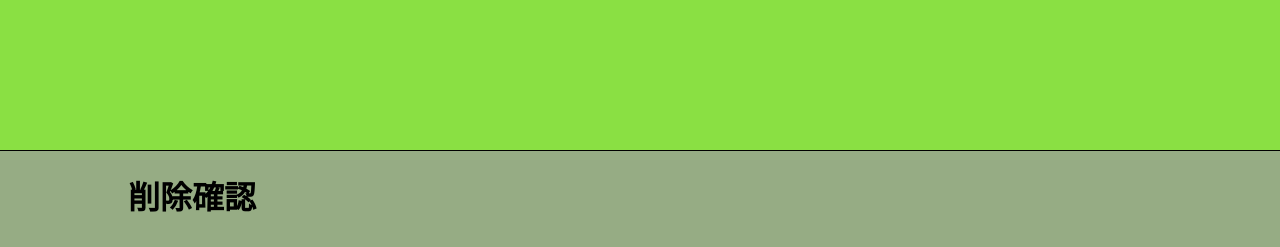
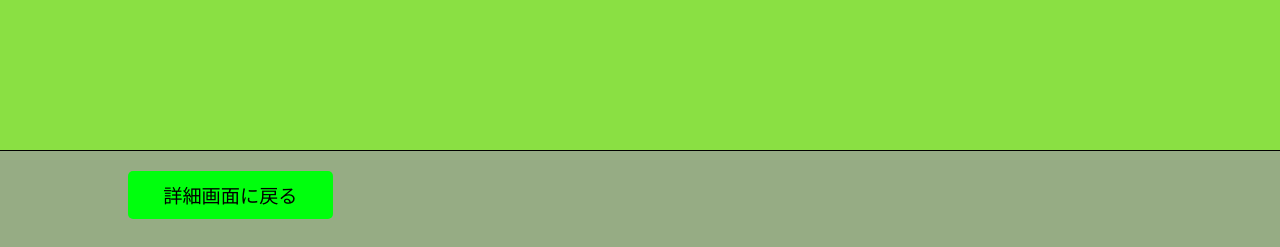
Before and after one commit to saenishide/my-site, a Django app: page /my_area/confirm/delete/2/ in a window 1280 px wide. Shown: the top 247 px of the page. Run offline with Django 5.2, Linux system fonts and the light colour scheme; data comes from the database, SQL or seed files in the repository.

Commit message:
スタイルの調整と戻るボタンの追加・修正

```diff
--- a/mysite/my_area/static/css/confirm.css
+++ b/mysite/my_area/static/css/confirm.css
@@ -32,10 +32,11 @@
 #return-btn {
     margin-left: auto;
     margin-right: auto;
-    width: 100%;
-    height: 2em;
+    margin-top:20px;
+    width: 20%;
+    height: 2.5em;
     font-size: 1.2em;
-    border: 0px solid #ccc;
+    border: 0px solid #000000;
     border-radius: 5px;
     background-color: #00ff0d;
     color: #000;
--- a/mysite/my_area/static/css/edit.css
+++ b/mysite/my_area/static/css/edit.css
@@ -88,7 +88,7 @@
     display: inline-block;
     margin-left: auto;
     margin-right: auto;
-    width: 40%;
+    width: 100%;
     height: 3em;
     font-size: 1.2em;
     border: 0px solid #ccc;
@@ -104,9 +104,10 @@
     border: 1px solid #000;
     border-radius: 5px;
     padding: 10px 20px;
-    width: 40%;
+    width: 20%;
     margin-top: 10px;
     background-color: #00ff2a;
+    color: #000;
     text-align: center;
     text-decoration: none;
     font-size: 20px;
--- a/mysite/my_area/templates/complete.html
+++ b/mysite/my_area/templates/complete.html
@@ -15,6 +15,7 @@
 {% endblock %}
 
 {% block content %}
+<a id="return-btn" href="{% url 'my_area:top' %}">投稿一覧に戻る</a>
     {% if mode == 'delete' %}
     <h1>削除完了</h1>
     <p>投稿が削除されました。</p>
@@ -32,6 +33,4 @@
             <img src="{% static '/img/'|add:post.imgUrl %}" alt="Image">
         </div>
     </div>
-
-    <a id="return-btn" href="{% url 'my_area:top' %}">投稿一覧に戻る</a>
 {% endblock %}
--- a/mysite/my_area/templates/detail.html
+++ b/mysite/my_area/templates/detail.html
@@ -8,6 +8,7 @@
 <title>投稿詳細</title>
 {% endblock %}
 {% block content %}
+    <a id="return-btn" href="{% url 'my_area:top' %}">←投稿一覧に戻る</a>
     <h1>タイトル: {{ post.title }}</h1>
     <div id="detail-content">
         <div id="detail-text">{{ post.todayWord|linebreaksbr }}</div>
@@ -16,6 +17,5 @@
     <div>
         <a id="edit-btn" href="{% url 'my_area:edit' post_id=post.id %}">編集</a>
         <a id="delete-btn" href="{% url 'my_area:confirm_delete' post_id=post.id %}">削除</a>
-        <a id="return-btn" href="{% url 'my_area:top' %}">投稿一覧に戻る</a>
     </div>
 {% endblock %}
```
Also changed, not shown: mysite/my_area/static/css/detail.css (+6 -6 lines), mysite/my_area/templates/confirm.html (+23 -23 lines), mysite/my_area/templates/edit.html (+5 -2 lines).
